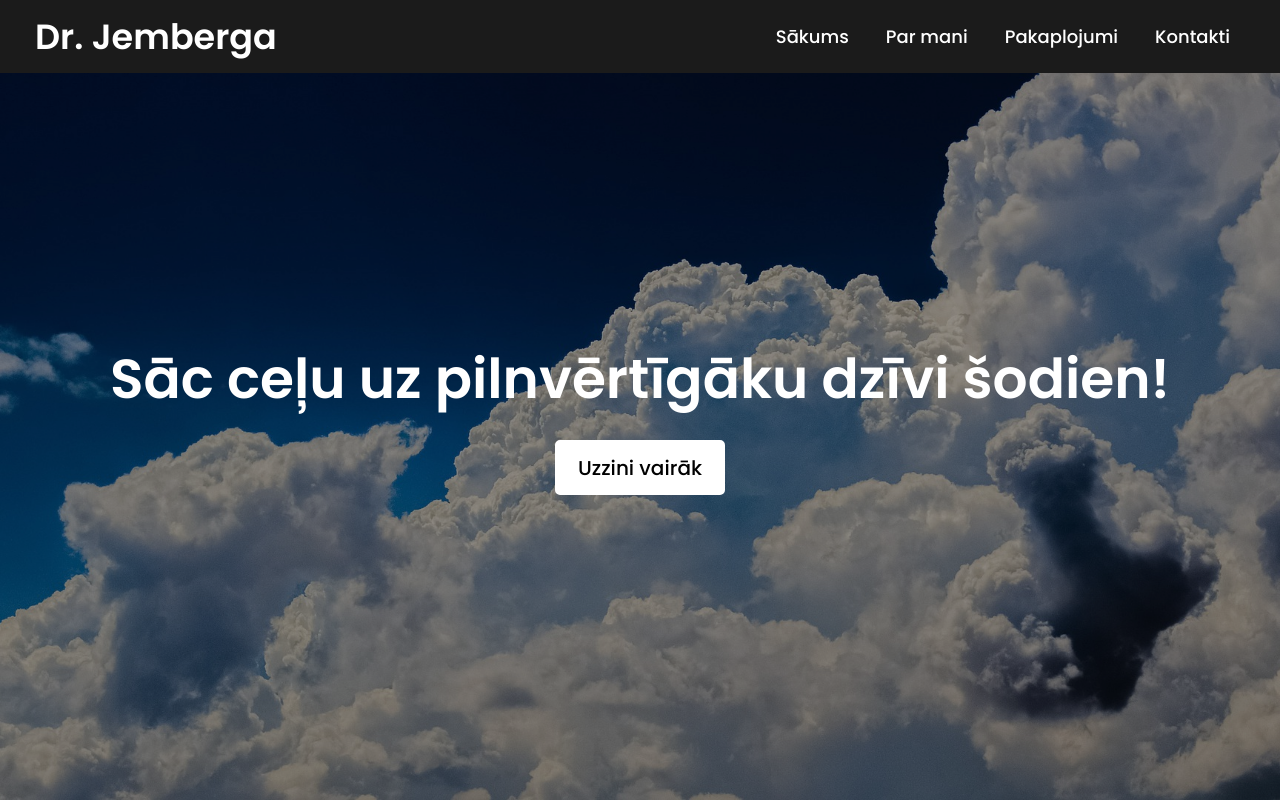
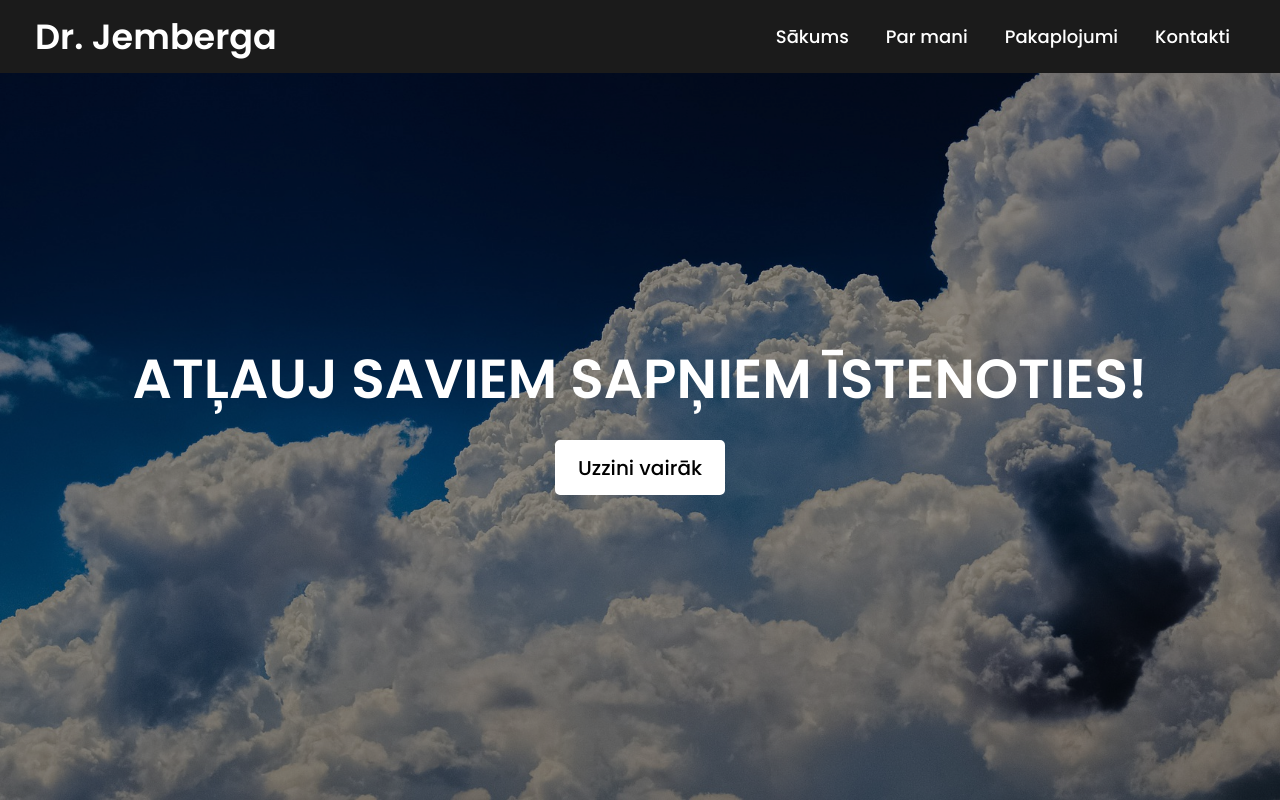
Before and after one commit to DanielsHeincis/lailajemberga-web, a plain HTML site: page index.html in a window 1280 px wide. Drawn offline with Linux system fonts and the light colour scheme.

Commit message:
Content update

```diff
--- a/index.html
+++ b/index.html
@@ -23,7 +23,7 @@
   </nav>
   <div class="img"></div>
   <div class="center">
-    <div class="title">Sāc ceļu uz pilnvērtīgāku dzīvi šodien!</div>
+    <div class="title">ATĻAUJ SAVIEM SAPŅIEM ĪSTENOTIES!</div>
 
     <div class="btns">
         <button onclick="location.href='https://danielsheincis.github.io/lailajemberga-web/about_me.html'" type="button">
```
